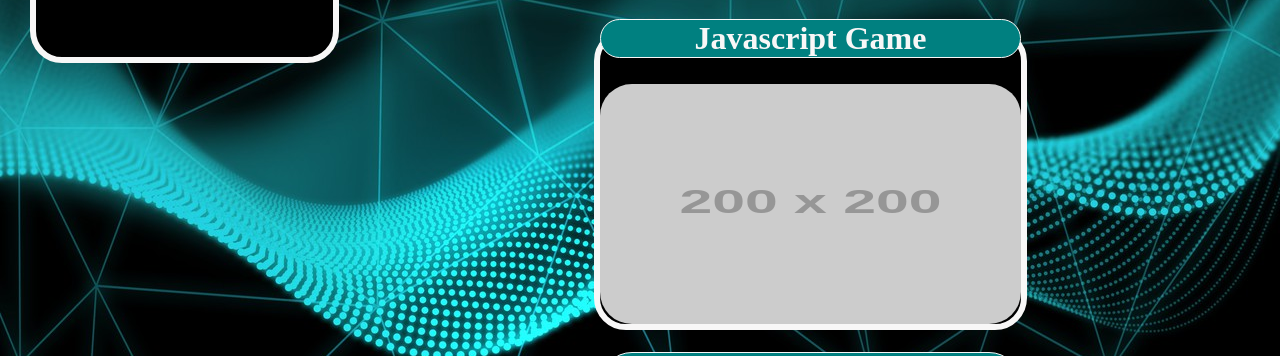
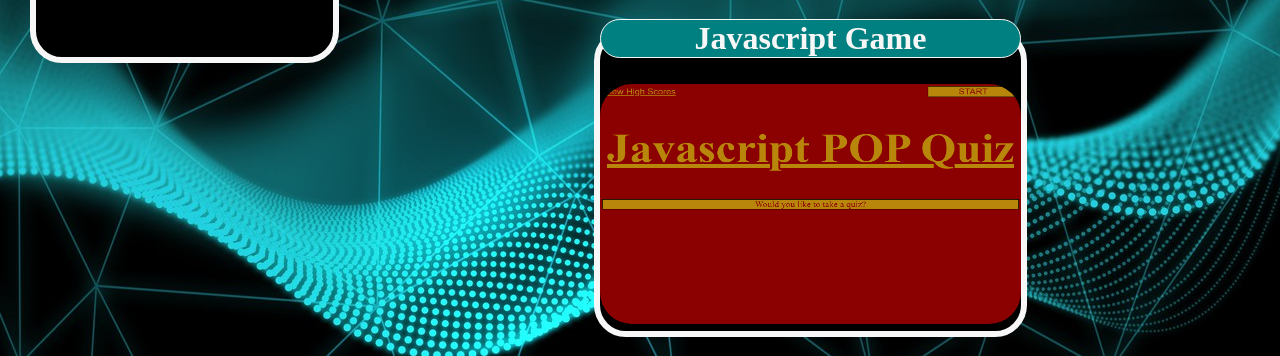
Before and after one commit to Cherie2/Challenge2, a plain HTML site: page index.html in a window 1280 px wide. Shown: the part 2797-3153 px from the top of the page. Drawn offline with Linux system fonts and the light colour scheme; placeholder pictures from the web are drawn by us.

Commit message:
Revised readme to include updated gif instead of screenshot, added javascript game

```diff
--- a/index.html
+++ b/index.html
@@ -61,7 +61,7 @@
                 </section>
                 <section class="row Projects2">
                     <h2>Javascript Game</h2>
-                    <image src="https://via.placeholder.com/200" class="thumbnail" alt="placeholder of Javascript Game thumbnail"/>
+                    <a href="https://cherie2.github.io/Javascript-Timed-POP-Quiz/" class="thumbnail" alt="placeholder of Javascript Game thumbnail"><image src="assets\images\127.0.0.1_5501_index.html.png" alt=""Thumbnail of Projects/></a>
                 </section>
                 <section class="row Projects2">
                     <h2>Horiseon Website Accessibility Attributes</h2>
```
Also changed, not shown: assets/images/127.0.0.1_5501_index.html.png (added), 2 other files.
